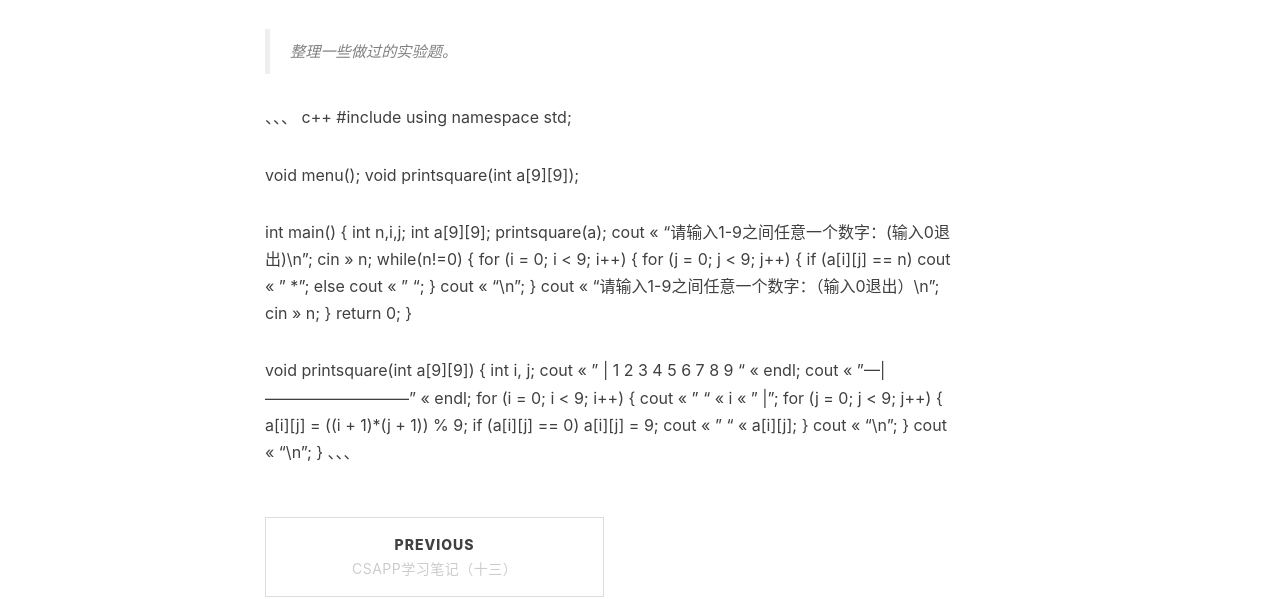
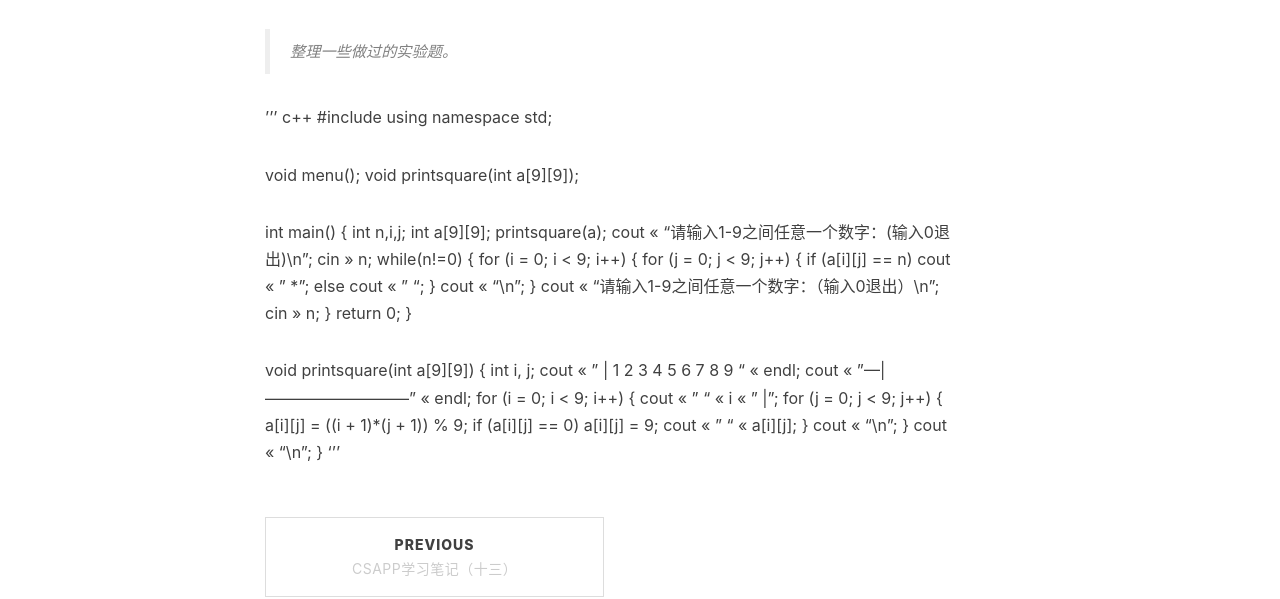
Before and after one commit to Hkaren78/Hkaren78.github.io, a Jekyll site: the page built from _posts/2019-03-14-C++Eg.md, in a window 1280 px wide. Shown: the part 468-1067 px from the top of the page. Built offline with Jekyll 4.4.1, drawn with Linux system fonts in a browser that asks for light colours; nearby versions of some CDN libraries; comment, search, counter and statistics services are not loaded.

Commit message:
Update 2019-03-14-C++Eg.md

```diff
--- a/_posts/2019-03-14-C++Eg.md
+++ b/_posts/2019-03-14-C++Eg.md
@@ -11,7 +11,7 @@ tags:
 
 > 整理一些做过的实验题。
 
-、、、 c++
+''' c++
 #include<iostream>
 using namespace std;
 
@@ -60,4 +60,4 @@ void printsquare(int a[9][9])
 	}
 	cout << "\n";
 }
-、、、
+'''
```
